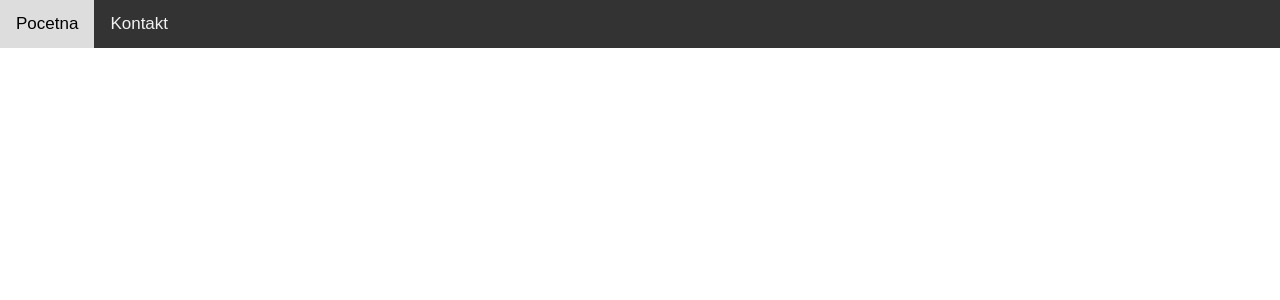
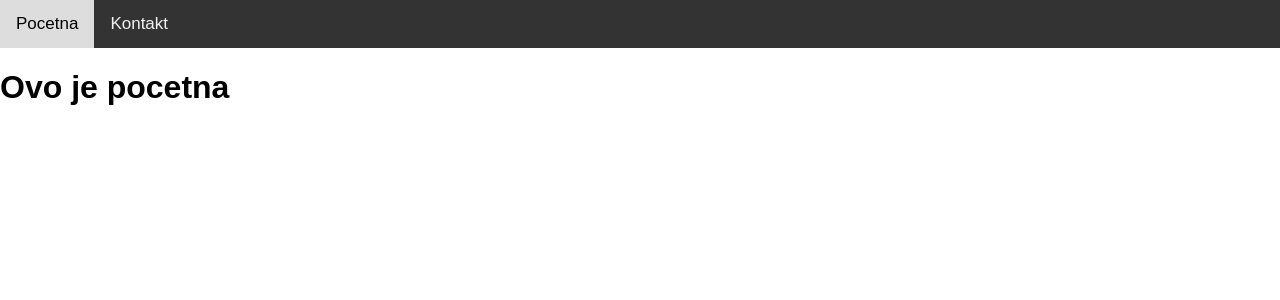
Before and after one commit to andjelabasara/itehReact, a React (Create React App) app: page / in a window 1280 px wide. Shown: the top 300 px of the page. Built offline with nearby package versions, Linux system fonts and the light colour scheme.

Commit message:
kreirane 2 stranice, kao i osnovne rute

```diff
--- a/src/App.js
+++ b/src/App.js
@@ -2,11 +2,19 @@
 import './App.css';
 import Navbar from './komponente/Navbar';
 import { BrowserRouter, Route, Routes } from 'react-router-dom';
+import Pocetna from './komponente/Pocetna';
+import Kontakt from './komponente/Kontakt';
 function App() {
   return (
     <div  >
       <BrowserRouter className="App">
         <Navbar></Navbar>
+        <Routes>
+            <Route path="/" element={<Pocetna></Pocetna>}> </Route>
+            <Route path="/kontakt" element={<Kontakt></Kontakt>}> </Route>
+
+
+        </Routes>
       </BrowserRouter>
     </div>
   );
--- /dev/null
+++ b/src/komponente/Kontakt.jsx
@@ -0,0 +1,11 @@
+
+function Kontakt() {
+    return (
+      <div  >
+          <h1>Ovo je kontakt</h1>
+      </div>
+
+    );
+  }
+
+  export default Kontakt;
--- /dev/null
+++ b/src/komponente/Pocetna.jsx
@@ -0,0 +1,17 @@
+
+import { Link } from 'react-router-dom'
+
+function Pocetna() {
+  return (
+    <div  >
+        <h1>Ovo je pocetna</h1>
+    </div>
+
+
+
+
+
+  );
+}
+
+export default Pocetna;
```
